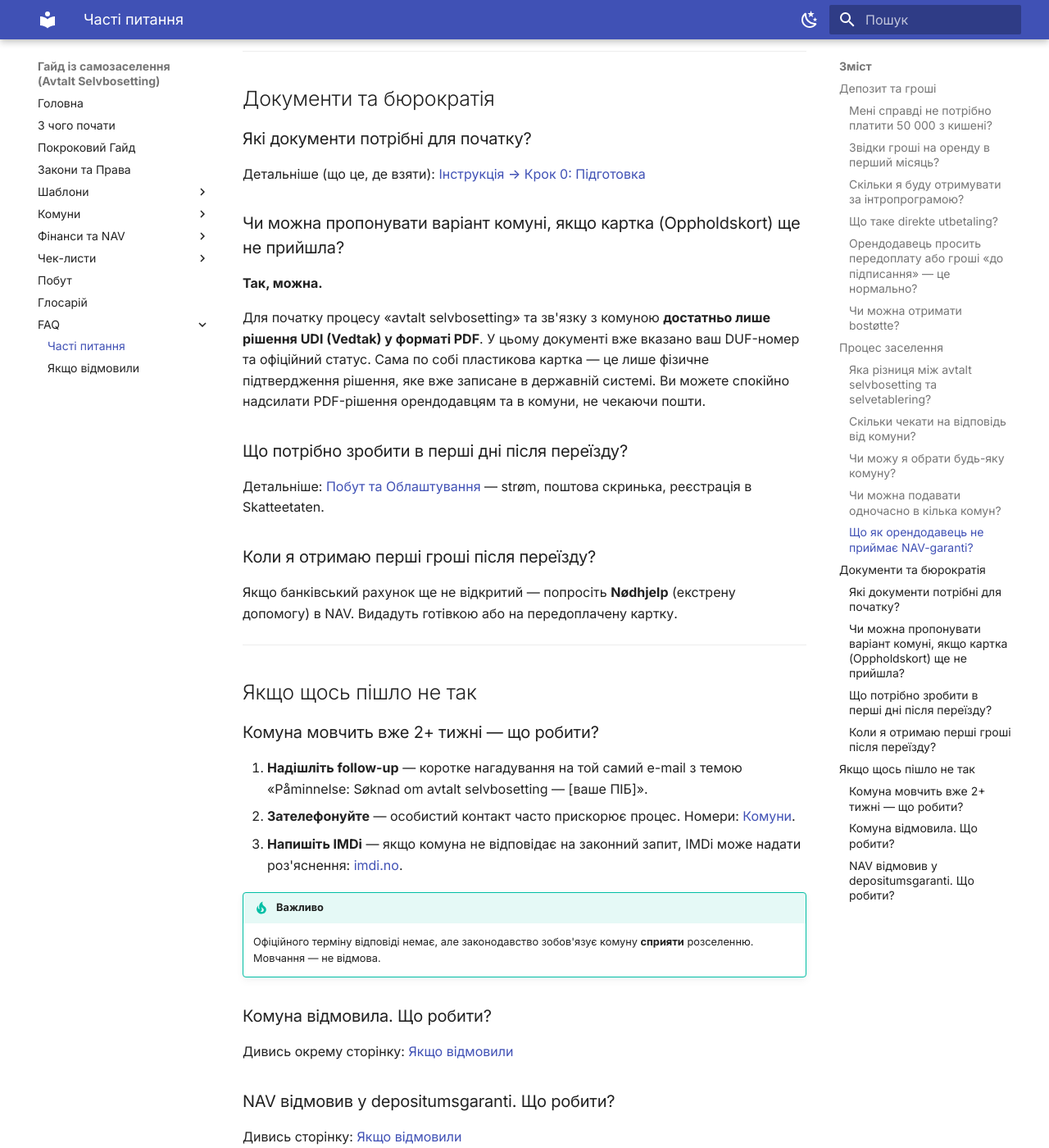
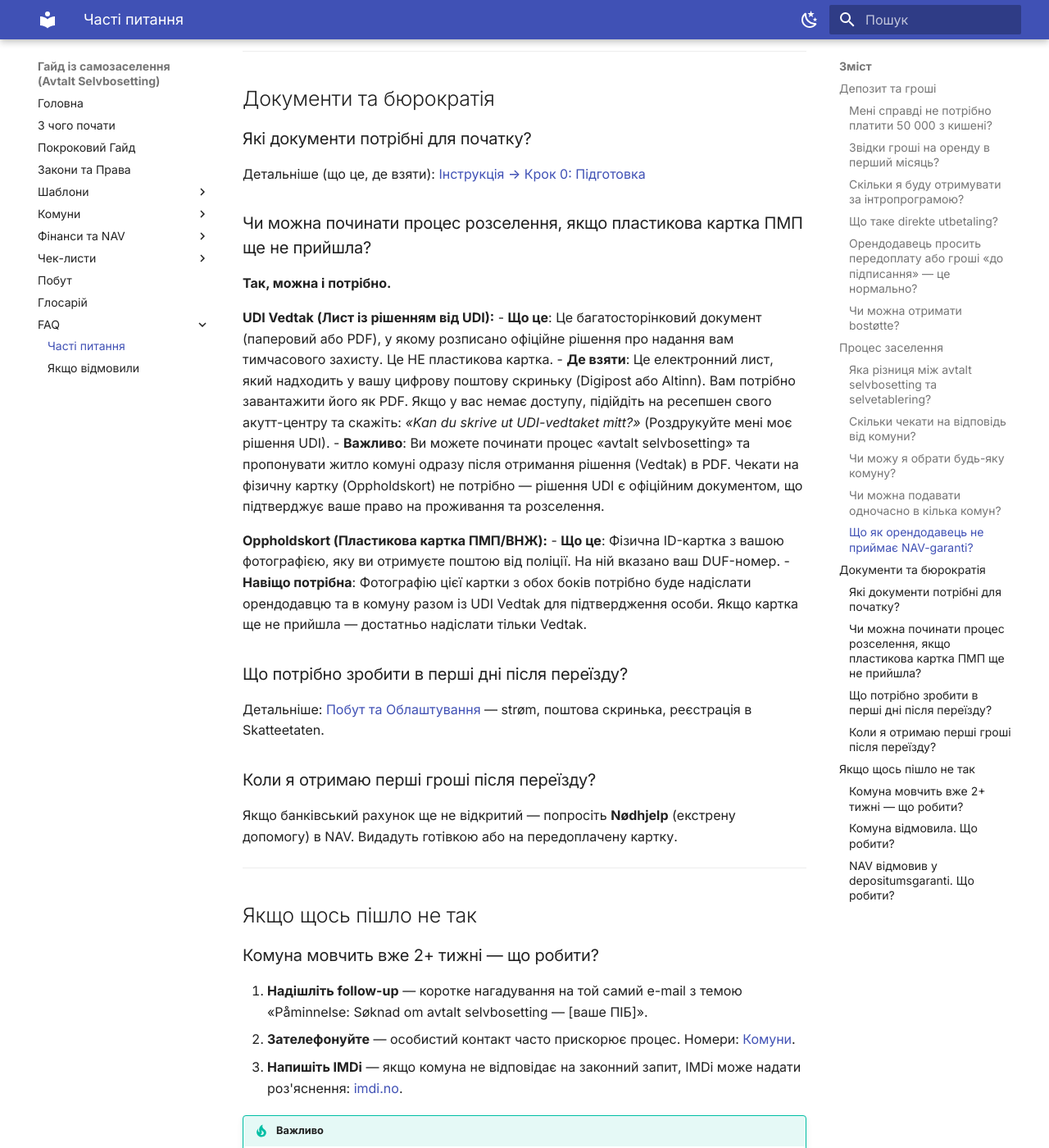
Before and after one commit to murasamadsp/selvbosetting, an MkDocs documentation site: the page built from docs/faq/index.md, in a window 1280 px wide and 1400 px high, scrolled down 2858 px. Shown: the whole window at 82% size. Built offline with MkDocs 1.6.1 and Material for MkDocs 9.7.7, drawn with Linux system fonts in a browser that asks for light colours; some of the changed text lies outside the part shown.

Commit message:
фикс

```diff
--- a/docs/faq/index.md
+++ b/docs/faq/index.md
@@ -93,11 +93,18 @@
 
 Детальніше (що це, де взяти): [Інструкція → Крок 0: Підготовка](../guide/index.md)
 
-### Чи можна пропонувати варіант комуні, якщо картка (Oppholdskort) ще не прийшла?
+### Чи можна починати процес розселення, якщо пластикова картка ПМП ще не прийшла?
 
-**Так, можна.**
+**Так, можна і потрібно.**
 
-Для початку процесу «avtalt selvbosetting» та зв'язку з комуною **достатньо лише рішення UDI (Vedtak) у форматі PDF**. У цьому документі вже вказано ваш DUF-номер та офіційний статус. Сама по собі пластикова картка — це лише фізичне підтвердження рішення, яке вже записане в державній системі. Ви можете спокійно надсилати PDF-рішення орендодавцям та в комуни, не чекаючи пошти.
+**UDI Vedtak (Лист із рішенням від UDI):**
+- **Що це**: Це багатосторінковий документ (паперовий або PDF), у якому розписано офіційне рішення про надання вам тимчасового захисту. Це НЕ пластикова картка.
+- **Де взяти**: Це електронний лист, який надходить у вашу цифрову поштову скриньку (Digipost або Altinn). Вам потрібно завантажити його як PDF. Якщо у вас немає доступу, підійдіть на ресепшен свого акутт-центру та скажіть: *«Kan du skrive ut UDI-vedtaket mitt?»* (Роздрукуйте мені моє рішення UDI).
+- **Важливо**: Ви можете починати процес «avtalt selvbosetting» та пропонувати житло комуні одразу після отримання рішення (Vedtak) в PDF. Чекати на фізичну картку (Oppholdskort) не потрібно — рішення UDI є офіційним документом, що підтверджує ваше право на проживання та розселення.
+
+**Oppholdskort (Пластикова картка ПМП/ВНЖ):**
+- **Що це**: Фізична ID-картка з вашою фотографією, яку ви отримуєте поштою від поліції. На ній вказано ваш DUF-номер.
+- **Навіщо потрібна**: Фотографію цієї картки з обох боків потрібно буде надіслати орендодавцю та в комуну разом із UDI Vedtak для підтвердження особи. Якщо картка ще не прийшла — достатньо надіслати тільки Vedtak.
 
 ### Що потрібно зробити в перші дні після переїзду?
 
@@ -119,7 +126,7 @@
 
 !!! tip "Важливо"
 
-    Офіційного терміну відповіді немає, але законодавство зобов'язує комуну **сприяти** розселенню. Мовчання — не відмова.
+    Офіційного терміну відповіді немає, але законодавство зобов'язує комуну **сприяти** розселення. Мовчання — не відмова.
 
 ### Комуна відмовила. Що робити?
 
```
Also changed, not shown: docs/guide/index.md (+6 -6 lines).
